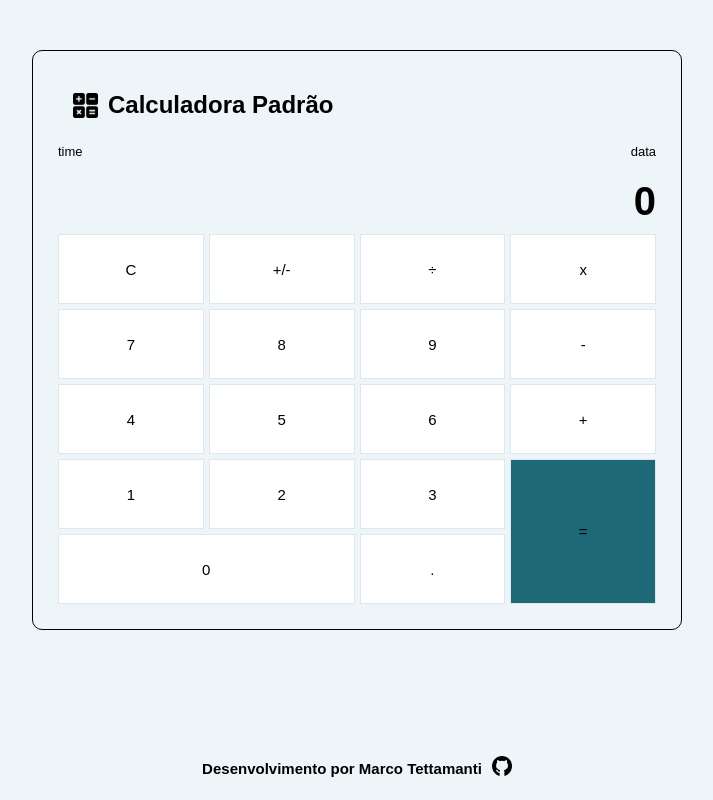
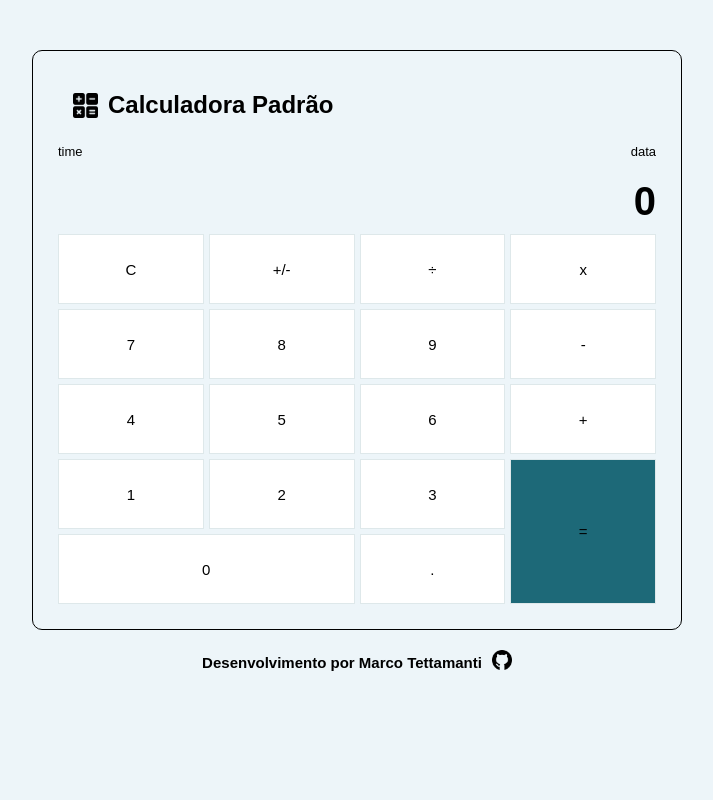
Before and after one commit to tettam/calculadora-simples, a React (Vite) app: page / in a window 1280 px wide. Shown: the whole page, without its empty margins (283-996 px from the left). Built offline with nearby package versions, Linux system fonts and the light colour scheme.

Commit message:
resposividade

```diff
--- a/src/App.module.css
+++ b/src/App.module.css
@@ -7,11 +7,13 @@
 }
 
 .container {
-  margin-top: 50px;
+  margin: 50px
 }
 
 .main {
   display: flex;
+  justify-content: center;
+  text-align: center;
   flex-direction: column;
   margin: auto;
   border: 1px solid black;
@@ -61,12 +63,10 @@ header .headerTitle {
 
 footer {
   display: flex;
-  position: fixed;
   justify-content: center;
   align-items: center;
   text-align: center;
   padding: 20px;
-  bottom: 0px;
   width: 100%;
 }
 
```
